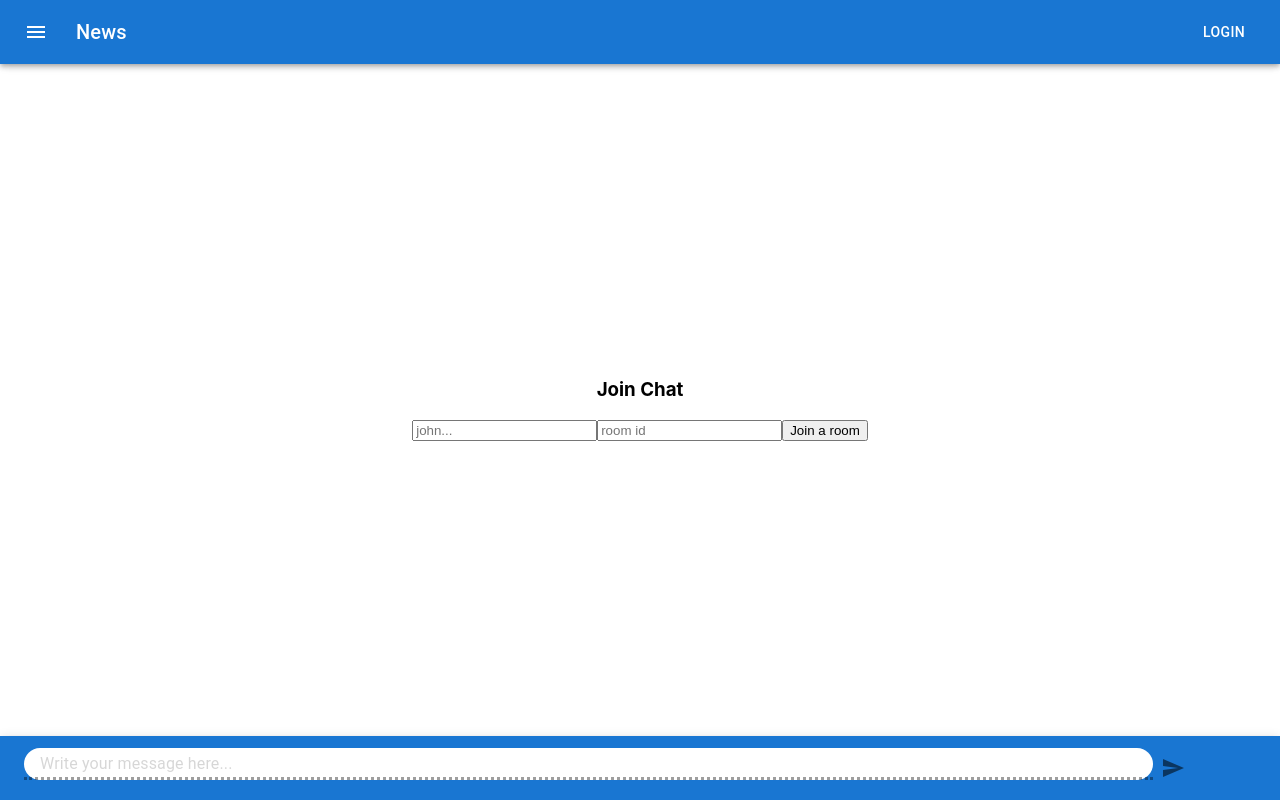
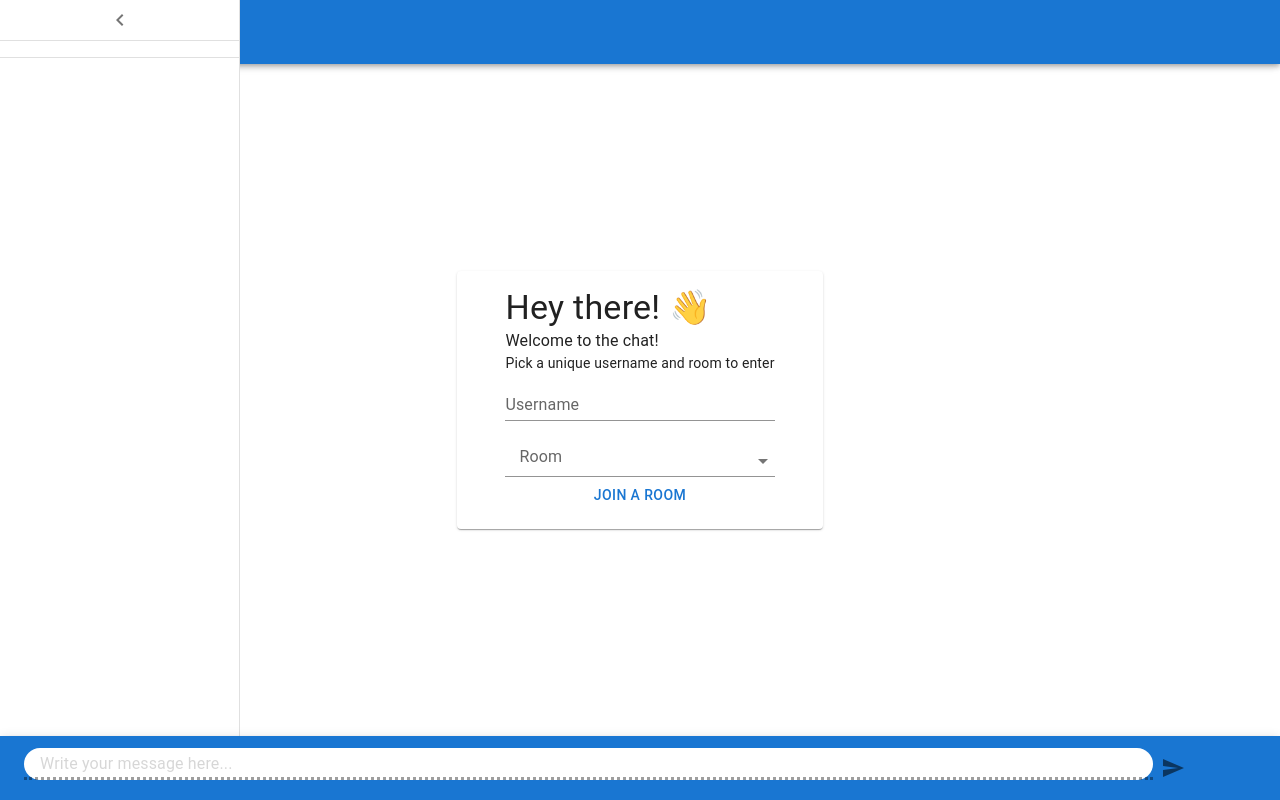
Before and after one commit to strauss02/socketio-chat, a React (Create React App) app in the folder client/: page / in a window 1280 px wide. Both pictures are taken after a click on the button 36 px from the left and 32 px from the top of the page. Built offline with nearby package versions, Linux system fonts and the light colour scheme; no server answers.

Commit message:
use a select el instead of input

```diff
--- a/client/src/App.js
+++ b/client/src/App.js
@@ -64,6 +64,7 @@ function App() {
                 setUsername={setUsername}
                 setRoom={setRoom}
                 joinRoom={joinRoom}
+                room={room}
               />
             )}
           </div>
--- a/client/src/Header.jsx
+++ b/client/src/Header.jsx
@@ -6,8 +6,29 @@ import Typography from '@mui/material/Typography'
 import Button from '@mui/material/Button'
 import IconButton from '@mui/material/IconButton'
 import MenuIcon from '@mui/icons-material/Menu'
+import { useSelector } from 'react-redux'
+import { selectChat } from './features/chat/chatSlice'
+import List from '@mui/material/List'
+import ChevronLeftIcon from '@mui/icons-material/ChevronLeft'
+import ChevronRightIcon from '@mui/icons-material/ChevronRight'
+import Drawer from '@mui/material/Drawer'
+import Divider from '@mui/material/Divider'
 
 export default function Header() {
+  const chatState = useSelector(selectChat)
+
+  const [open, setOpen] = React.useState(false)
+
+  const handleDrawerOpen = () => {
+    setOpen(true)
+  }
+
+  const handleDrawerClose = () => {
+    setOpen(false)
+  }
+
+  const drawerWidth = 240
+
   return (
     <Box
       sx={{
@@ -27,15 +48,36 @@ export default function Header() {
             color="inherit"
             aria-label="menu"
             sx={{ mr: 2 }}
+            onClick={handleDrawerOpen}
           >
             <MenuIcon />
           </IconButton>
           <Typography variant="h6" component="div" sx={{ flexGrow: 1 }}>
-            News
+            {chatState.currentRoom}
           </Typography>
-          <Button color="inherit">Login</Button>
         </Toolbar>
       </AppBar>
+      <Drawer
+        sx={{
+          width: drawerWidth,
+          flexShrink: 0,
+          '& .MuiDrawer-paper': {
+            width: drawerWidth,
+            boxSizing: 'border-box',
+          },
+        }}
+        variant="persistent"
+        anchor="left"
+        open={open}
+      >
+        <IconButton onClick={handleDrawerClose}>
+          <ChevronLeftIcon />
+        </IconButton>
+        <Divider />
+        <List></List>
+        <Divider />
+        <List></List>
+      </Drawer>
     </Box>
   )
 }
--- a/client/src/LoginForm.jsx
+++ b/client/src/LoginForm.jsx
@@ -1,20 +1,37 @@
+import {
+  Typography,
+  TextField,
+  Button,
+  Paper,
+  Select,
+  MenuItem,
+  InputLabel,
+  FormControl,
+} from '@mui/material'
+import { Box } from '@mui/system'
 import React from 'react'
+import SelectRoom from './SelectRoom'
 
 function LoginForm(props) {
   return (
-    <div>
-      <h3>Join Chat</h3>
-      <input
+    <Paper sx={{ display: 'flex', flexDirection: 'column', p: '1rem 3rem' }}>
+      <Box sx={{ textAlign: 'left' }}>
+        <Typography variant="h4">Hey there! 👋</Typography>
+        <Typography variant="body1">{`Welcome to the chat!`}</Typography>
+        <Typography variant="body2">{` Pick a unique username and room to enter`}</Typography>
+      </Box>
+      <TextField
+        id="standard-basic"
+        label="Username"
+        variant="standard"
         onChange={(e) => props.setUsername(e.target.value)}
-        type="text"
-        placeholder="john..."
+        placeholder="Pick a cool name"
       />
-      <input
-        onChange={(e) => props.setRoom(e.target.value)}
-        placeholder="room id"
-      />
-      <button onClick={props.joinRoom}>Join a room</button>
-    </div>
+
+      <SelectRoom room={props.room} setRoom={props.setRoom} />
+
+      <Button onClick={props.joinRoom}>Join a room</Button>
+    </Paper>
   )
 }
 
--- /dev/null
+++ b/client/src/SelectRoom.jsx
@@ -0,0 +1,28 @@
+import * as React from 'react'
+import Box from '@mui/material/Box'
+import InputLabel from '@mui/material/InputLabel'
+import MenuItem from '@mui/material/MenuItem'
+import FormControl from '@mui/material/FormControl'
+import Select from '@mui/material/Select'
+
+export default function SelectRoom(props) {
+  const handleChange = (e) => props.setRoom(e.target.value)
+
+  return (
+    <Box sx={{ mt: 1, minWidth: 120 }}>
+      <FormControl fullWidth>
+        <InputLabel id="demo-simple-select-label">Room</InputLabel>
+        <Select
+          variant="standard"
+          label="Room"
+          value={props.room}
+          onChange={handleChange}
+        >
+          <MenuItem value={'The watercooler'}>The Watercooler</MenuItem>
+          <MenuItem value={'The Feelings Room'}>The Feelings Room </MenuItem>
+          <MenuItem value={'Mid-Life Crisis'}>Mid-Life Crisis</MenuItem>
+        </Select>
+      </FormControl>
+    </Box>
+  )
+}
```
